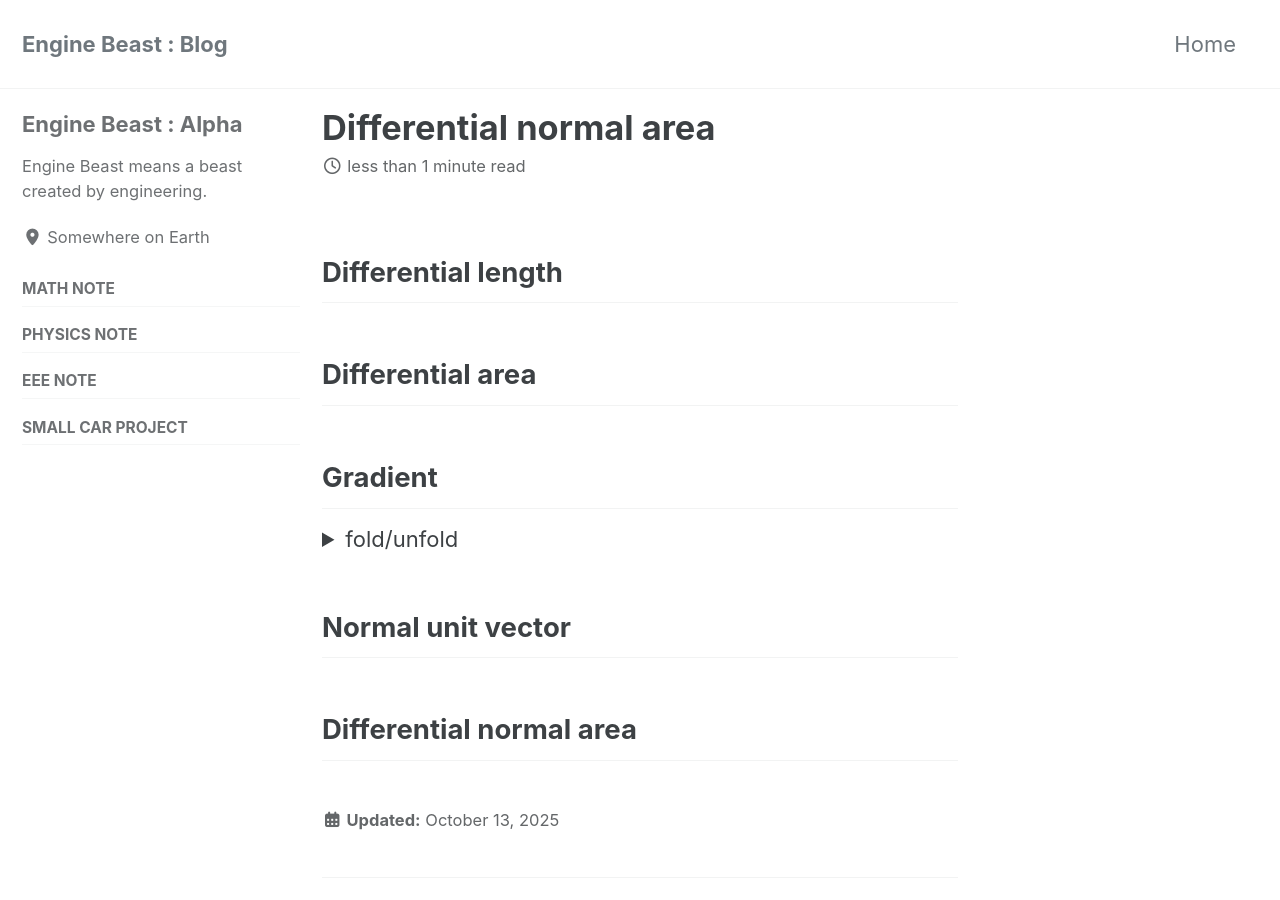
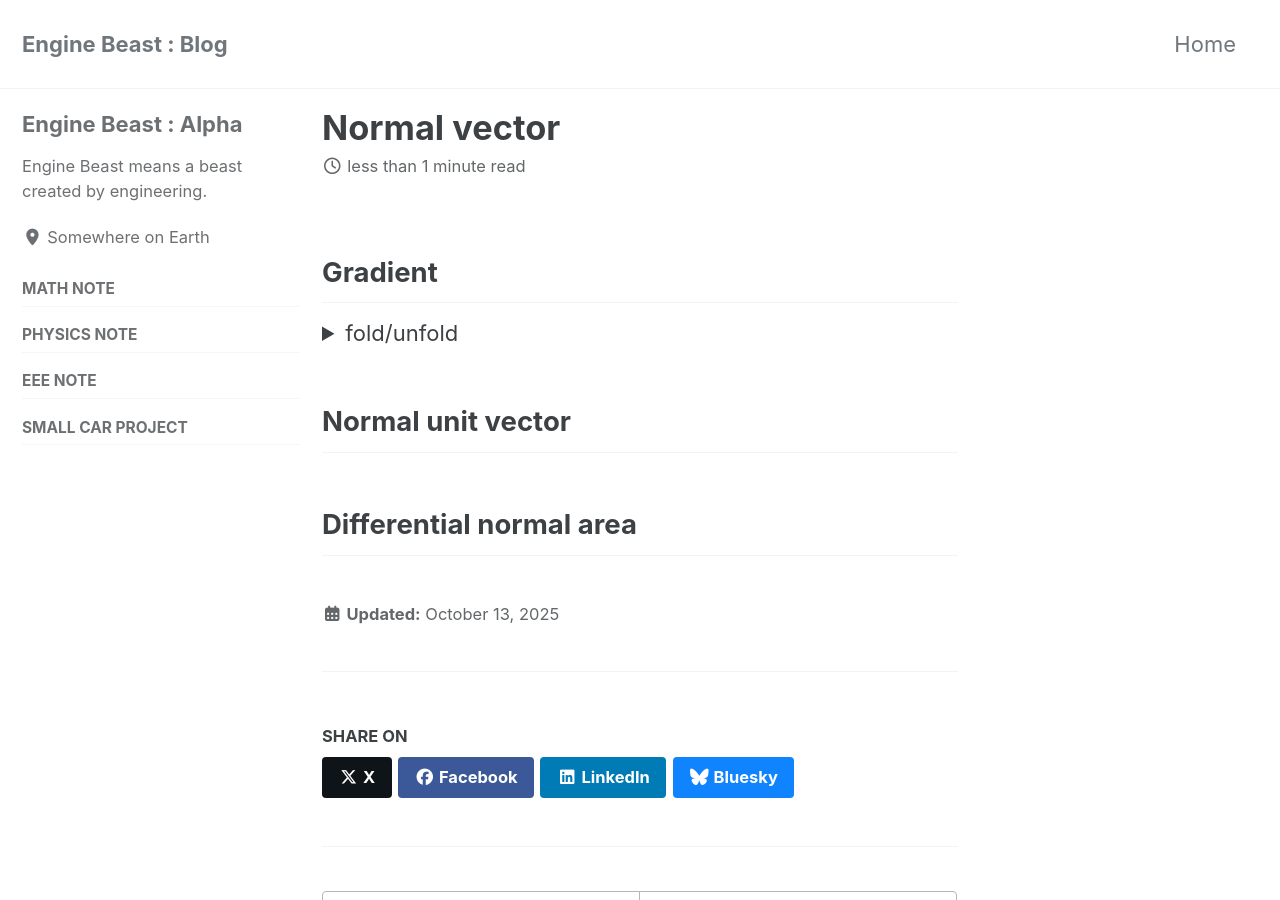
Before and after one commit to enginebeast/enginebeast.github.io, a Jekyll site: the page built from _posts/2025-10-13-normal_vector.html, in a window 1280 px wide and 900 px high. Built offline with Jekyll 4.4.1, drawn with Linux system fonts in a browser that asks for light colours; cached includes are drawn as plain includes.

```diff
--- a/_posts/2025-10-13-differential_normal_area.html
+++ b/_posts/2025-10-13-normal_vector.html
@@ -1,23 +1,19 @@
 ---
-title: "Differential normal area"
+title: "Normal vector"
 categories:
     - math_note
 use_math: true
 comments: true
 ---
 
-<h2>Differential length</h2>
-
-<h2>Differential area</h2>
-
 <h2>Gradient</h2>
 <details>
     <summary>fold/unfold</summary>
     $$
     \begin{flalign*}
-    \nabla f = (\frac{\partial f}{\partial x},
-    \frac{\partial f}{\partial y},
-    \frac{\partial f}{\partial z}) &&
+    \nabla f = \frac{\partial f}{\partial x}\hat{i} +
+    \frac{\partial f}{\partial y}\hat{j} +
+    \frac{\partial f}{\partial z}\hat{k} &&
     \end{flalign*}
     $$
 </details>
```
Also changed, not shown: _posts/2025-09-18-math_note.html (+7 -1 lines).
